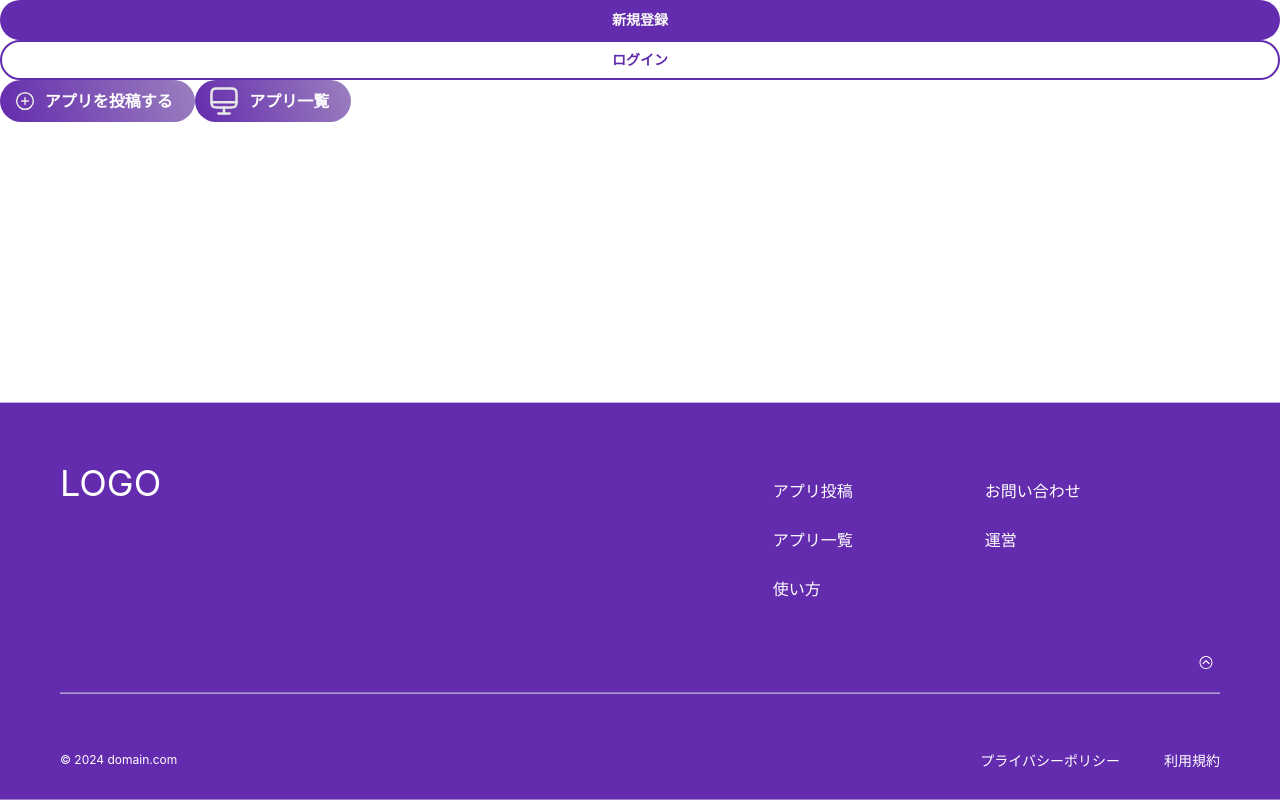
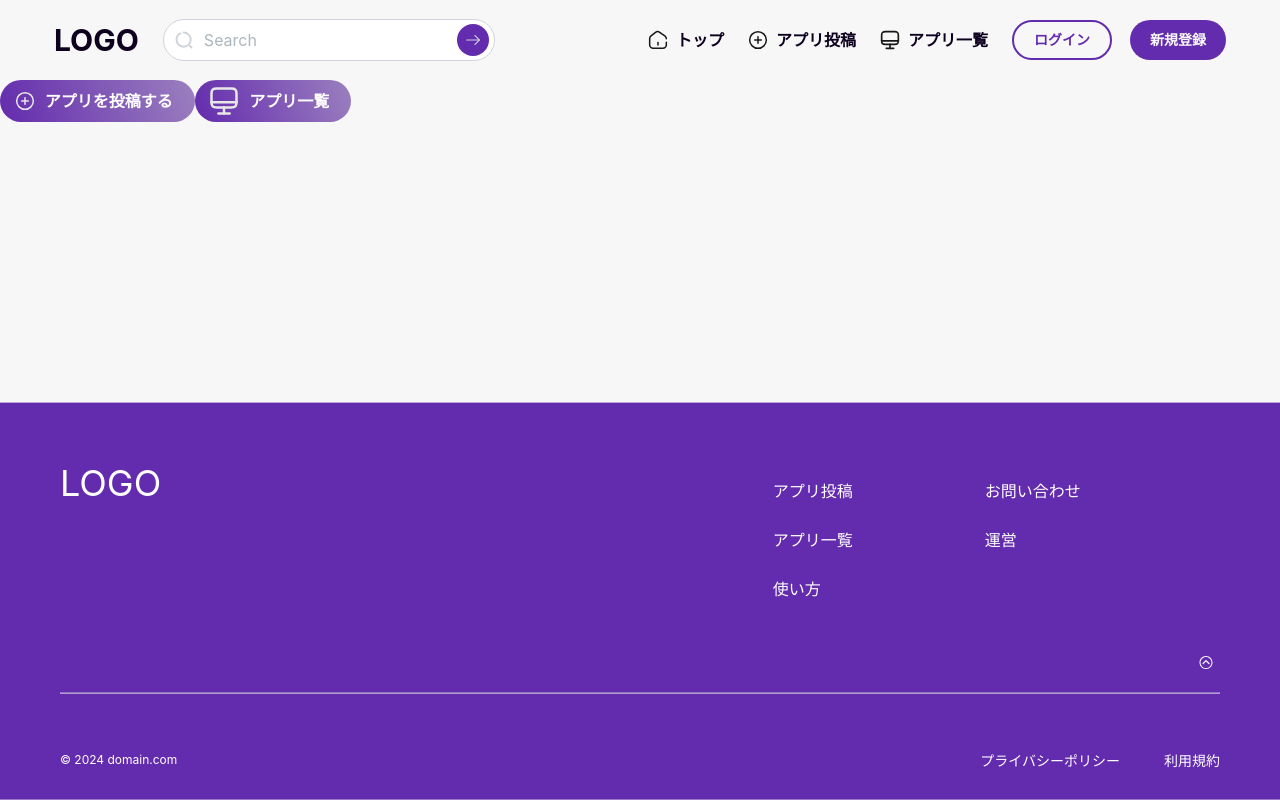
Before and after one commit to ikiri-otaku/portfolio_api, a Next.js app in the folder front/: page / in a window 1280 px wide. Built offline with nearby package versions, Linux system fonts and the light colour scheme.

Commit message:
Add: header component作成

```diff
--- /dev/null
+++ b/front/app/_layouts/header.tsx
@@ -0,0 +1,31 @@
+import SigninButton from "@/app/_components/buttons/signinButton";
+import SignupButton from "@/app/_components/buttons/signupButton";
+import SearchForm from "@/app/_components/forms/searchForm";
+import HeaderNavigation from "@/app/_layouts/headerNavigation";
+import { Container, Flex } from "@mantine/core";
+import Link from "next/link";
+
+export default function Header() {
+  return (
+    <header className="fixed top-0 left-0 w-full z-50">
+      <Container fluid h="80px" bg="white.2" px="54px">
+        <Flex align="center" h="100%">
+          <Flex align="center" columnGap="24px">
+            {/* TODO: image */}
+            <div className="text-3xl font-bold">
+              <Link href="/">LOGO</Link>
+            </div>
+            <SearchForm />
+          </Flex>
+          <Flex align="center" ml="auto" gap="24px">
+            <HeaderNavigation />
+            <Flex align="center" gap="18px">
+              <SigninButton />
+              <SignupButton />
+            </Flex>
+          </Flex>
+        </Flex>
+      </Container>
+    </header>
+  );
+}
--- a/front/app/layout.tsx
+++ b/front/app/layout.tsx
@@ -5,6 +5,7 @@ import { ColorSchemeScript, MantineProvider } from '@mantine/core';
 
 import Footer from "./_layouts/footer";
 import "./globals.css";
+import Header from "@/app/_layouts/header";
 
 const inter = Inter({ subsets: ["latin"] });
 
@@ -23,8 +24,9 @@ export default function RootLayout({
       <head>
         <ColorSchemeScript />
       </head>
-      <body>
+      <body className="bg-bgWhite text-textBlack pt-20">
         <MantineProvider>
+          <Header />
           {children}
           <Footer />
         </MantineProvider>
--- a/front/app/page.tsx
+++ b/front/app/page.tsx
@@ -1,16 +1,11 @@
-"use client";
 import { MantineProvider } from '@mantine/core';
 import List from './_components/buttons/list';
-import SigninButton from './_components/buttons/signinButton';
-import SignupButton from './_components/buttons/signupButton';
 import Submission from './_components/buttons/submission';
 import theme from './_constants/customTheme';
 
 export default function Home() {
   return (
     <MantineProvider theme={theme}>
-      <SignupButton />
-      <SigninButton />
       <Submission />
       <List />
     </MantineProvider>
```
